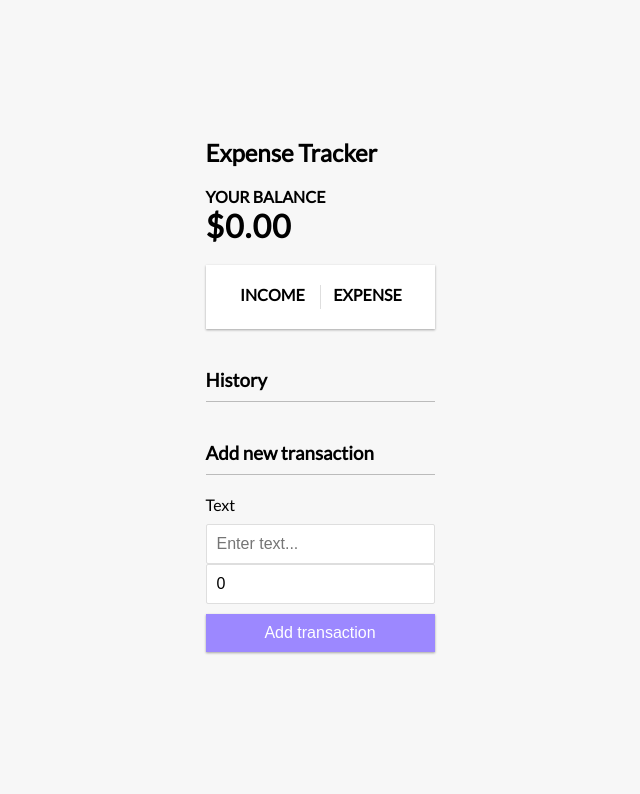
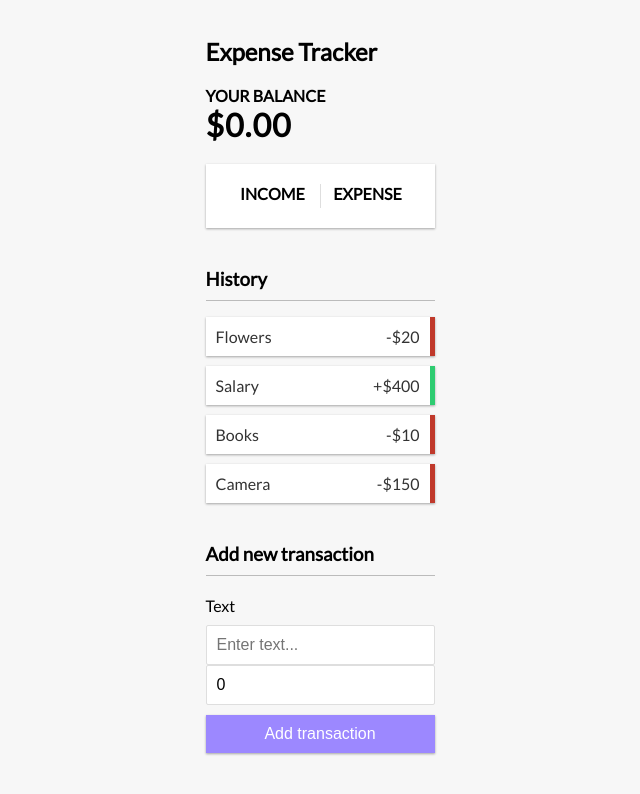
Before and after one commit to harrystead/React-Expense-Tracker, a React (Create React App) app: page / in a window 1280 px wide. Shown: the top 794 px of the page, without its empty margins (320-960 px from the left). Built offline with nearby package versions, Linux system fonts and the light colour scheme; the HTML template or start-up script is replaced by a standard one.

Commit message:
finished global context, added to transcation list, added a transaction component

```diff
--- a/src/App.js
+++ b/src/App.js
@@ -4,10 +4,11 @@ import Balance from "./components/Balance";
 import IncomeExpenses from "./components/IncomeExpenses";
 import TransactionList from "./components/TransactionList";
 import AddTransaction from "./components/AddTransaction";
+import { GlobalProvider } from "./context/GlobalState"
 
 function App() {
   return (
-    <div className="App">
+    <GlobalProvider>
       <Header />
       <div>
         <Balance />
@@ -15,7 +16,7 @@ function App() {
         <TransactionList />
         <AddTransaction />
       </div>
-    </div>
+    </GlobalProvider>
   );
 }
 
--- /dev/null
+++ b/src/components/Transaction.js
@@ -0,0 +1,13 @@
+import React from 'react';
+
+const Transaction = ({transaction}) => {
+  const sign = transaction.amount < 0 ? '-' : '+';
+    return (
+        <li className={transaction.amount < 0 ? 'minus' : 'plus'}>
+        {transaction.text} <span>{sign}${Math.abs(transaction.amount)}</span>
+        <button className="delete-btn">x</button>
+      </li>
+    );
+};
+
+export default Transaction;
--- a/src/components/TransactionList.js
+++ b/src/components/TransactionList.js
@@ -1,10 +1,17 @@
-import React from 'react';
+import React, { useContext } from "react";
+import Transaction from './Transaction';
+import { GlobalContext } from "../context/GlobalState";
 
 const TransactionList = () => {
+  const { transactions } = useContext(GlobalContext);
+
   return (
     <>
       <h3>History</h3>
       <ul className="list">
+        {transactions.map((transaction) => (
+          <Transaction key={transaction.id} transaction={transaction}/>
+        ))}
       </ul>
     </>
   );
--- /dev/null
+++ b/src/context/AppReducer.js
@@ -0,0 +1,16 @@
+export default (state, action) => {
+    switch(action.type) {
+      case 'DELETE_TRANSACTION':
+        return {
+          ...state,
+          transactions: state.transactions.filter(transaction => transaction.id !== action.payload)
+        }
+      case 'ADD_TRANSACTION':
+        return {
+          ...state,
+          transactions: [action.payload, ...state.transactions]
+        }
+      default:
+        return state;
+    }
+  }
--- /dev/null
+++ b/src/context/GlobalState.js
@@ -0,0 +1,25 @@
+import React, { createContext, useReducer } from "react";
+import AppReducer from './AppReducer';
+
+const initialState = {
+    transactions: [
+        {id: 1, text: "Flowers", amount: -20},
+        {id: 2, text: "Salary", amount: 400},
+        {id: 3, text: "Books", amount: -10},
+        {id: 4, text: "Camera", amount: -150},
+    ]
+}
+
+//global
+export const GlobalContext = createContext(initialState);
+
+//provider
+export const GlobalProvider = ({ children }) => {
+    const [state, dispatch] = useReducer(AppReducer, initialState);
+
+    return (<GlobalContext.Provider value={{
+        transactions: state.transactions
+    }}>
+    {children}
+    </GlobalContext.Provider>)
+}
```
Lines whose indentation alone changed are shown as unchanged.
